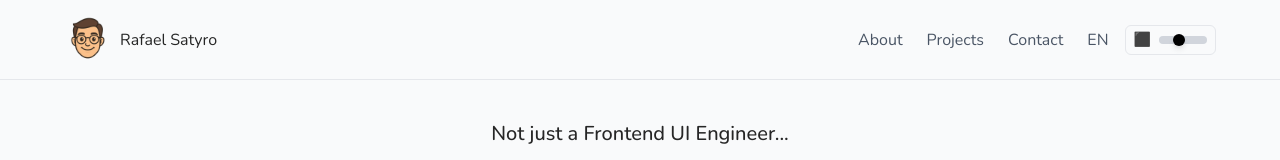
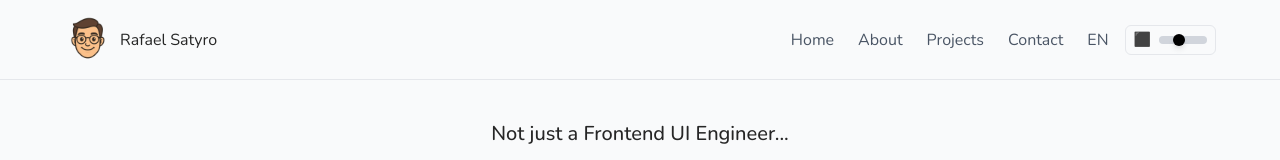
Before and after one commit to VascainoNato/portfolio, a Next.js app: page / in a window 1280 px wide. Shown: the top 160 px of the page. Built offline with nearby package versions, Linux system fonts and the light colour scheme.

Commit message:
feat: added-home-page-title

```diff
--- a/components/Header.tsx
+++ b/components/Header.tsx
@@ -30,6 +30,7 @@ export default function Header() {
         </>
       </div>
       <div className="flex items-center gap-4 md:gap-6">
+        <h1 className="text-sm text-gray-600 xl:text-base transition ease-in-out duration-800 hover:scale-[1.05] cursor-pointer">Home</h1>
         <h1 className="text-sm text-gray-600 xl:text-base transition ease-in-out duration-800 hover:scale-[1.05] cursor-pointer">About</h1>
         <h1 className="text-sm text-gray-600 xl:text-base transition ease-in-out duration-800 hover:scale-[1.05] cursor-pointer">Projects</h1>
         <h1 className="text-sm text-gray-600 xl:text-base transition ease-in-out duration-800 hover:scale-[1.05] cursor-pointer">Contact</h1>
```
